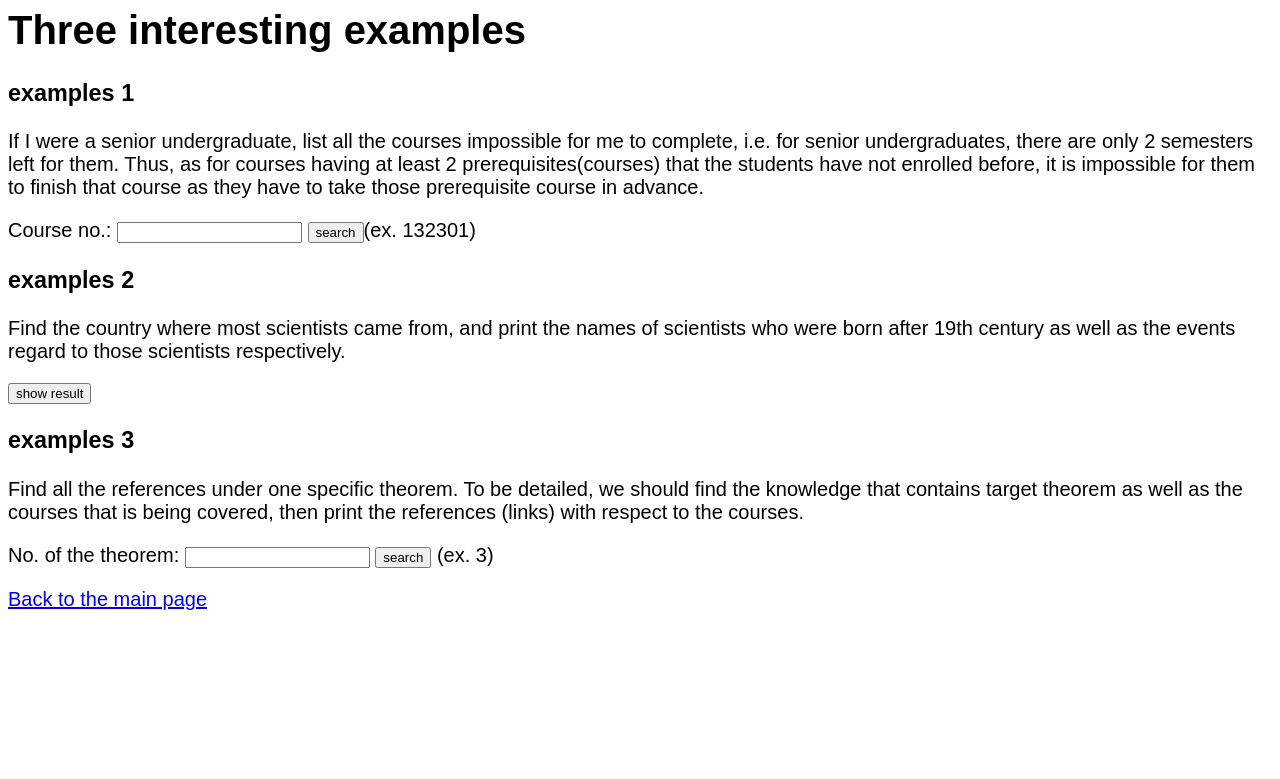
After one commit to tykswtr/cs4111, a Flask app: page /interesting_example in a window 1280 px wide. The commit adds this page. Shown: the top 779 px of the page. Run offline with Flask 2, Linux system fonts and the light colour scheme; parts of the project's set-up code (start-up, migrations or seed data) failed here and were passed over.

Commit message:
first merge

```diff
--- a/server.py
+++ b/server.py
@@ -230,6 +230,19 @@ def theorem():
 
   return render_template("theorem.html", **context)
 
+@app.route('/event')
+def event():
+  s = """Select * FROM EVENT"""
+  cursor = g.conn.execute(s)
+  names = []
+  for result in cursor:
+    names.append(result)  # can also be accessed using result[0]
+  cursor.close()
+
+  context = dict(data=names)
+  return render_template("event.html", **context)
+
+
 @app.route('/course2knowledge', methods = ['GET', 'POST'])
 def course2knowledge():
   name = request.form['name']
@@ -405,7 +418,7 @@ def theorem2knowledge():
 @app.route('/theorem2scientist', methods = ['GET', 'POST'])
 def theorem2scientist():
   name = request.form['name']
-  s = """select prove.person_id, scientist.s_name from scientist, prove where prove.person_id """
+  s = """select prove.person_id, scientist.s_name from scientist, prove where prove.person_id = scientist.person_id and prove.theorem_id = """
   s += name
   #s += """'"""
   print s
@@ -419,7 +432,200 @@ def theorem2scientist():
 
   context = dict(data=names)
 
+  return render_template("scientist.html", **context)
+
+@app.route('/theorem2axiom', methods = ['GET', 'POST'])
+def theorem2axiom():
+  name = request.form['name']
+  s = """select axiom_name from premise where theorem_id = """
+  s += name
+  #s += """'"""
+  print s
+  cursor = g.conn.execute(s)
+
+  names = []
+  for result in cursor:
+    names.append(result)  # can also be accessed using result[0]
+  cursor.close()
+  print names
+
+  context = dict(data=names)
+
+  return render_template("axiom.html", **context)
+
+@app.route('/theoremContent', methods = ['GET', 'POST'])
+def theoremContent():
+  name = request.form['name']
+  s = """select theorem_content from theorem where theorem_id = """
+  s += name
+  #s += """'"""
+  print s
+  cursor = g.conn.execute(s)
+
+  names = []
+  for result in cursor:
+    names.append(result)  # can also be accessed using result[0]
+  cursor.close()
+  print names
+
+  context = dict(data=names)
+
+  return render_template("theorem.html", **context)
+
+
+# Example of adding new data to the database
+@app.route('/interesting_example')
+def interesting_example():
+  return render_template("example.html")
+
+@app.route('/example1', methods=['POST'])
+def example1():
+  name = request.form['name']
+  s = """select c0.course_id, c0.c_name from course c0 where c0.course_id <> """
+  s += name
+  s += """ and
+                                c0.course_id not in (select c7.course_id from course c7, prerequisite p5 where
+                                p5.course_id_pre = """
+  s += name
+  s += """ and p5.course_id_post = c7.course_id) and c0.course_id
+                                not in (select c3.course_id from course c1, course c2, course c3, prerequisite p1,
+                                prerequisite p2 where p1.course_id_pre = c1.course_id and p1.course_id_post =
+                                c2.course_id and p2.course_id_pre = c2.course_id and p2.course_id_post = c3.course_id and
+                                c1.course_id = """
+  s += name
+  s += """) and c0.course_id in (select c4.course_id from course c4, prerequisite
+                                p3 where c4.course_id = p3.course_id_post) and c0.course_id not in (select c6.course_id from
+                                course c5, course c6, prerequisite p4 where p4.course_id_pre = c5.course_id and
+                                p4.course_id_post = c6.course_id and c5.course_id not in (select c4.course_id from
+                                course c4, prerequisite p3 where c4.course_id = p3.course_id_post))"""
+  cursor = g.conn.execute(s)
+  names = []
+  for result in cursor:
+    names.append(result)  # can also be accessed using result[0]
+  cursor.close()
+  context = dict(data=names)
+  return render_template("example1.html", **context)
+
+# Example of adding new data to the database
+@app.route('/example2', methods=['POST'])
+def example2():
+  s = """select event.event_name, scientist.s_name from scientist, event, regardto where regardto.event_id
+          = event.event_id and regardto.person_id = scientist.person_id and date_of_birth > '1800-01-01 00:00:00'
+          and nationality in (select nationality from scientist where date_of_birth > '1800-01-01 00:00:00'
+          group by nationality having count(*) = (select max(cnt) from (select count(*) as cnt from scientist
+          where date_of_birth > '1800-01-01 00:00:00' group by nationality) S))"""
+  cursor = g.conn.execute(s)
+  names = []
+  for result in cursor:
+    names.append(result)  # can also be accessed using result[0]
+  cursor.close()
+  context = dict(data=names)
+  return render_template("example2.html", **context)
+
+# Example of adding new data to the database
+@app.route('/example3', methods=['POST'])
+def example3():
+  name = request.form['name']
+  s = """select distinct theorem.theorem_name as
+        theorem_name, reference.link_name from reference, course, theorem,
+        about, cover where about.course_id = course.course_id and about.link_id = reference.link_id
+        and cover.course_id = course.course_id and cover.k_name = theorem.k_name and theorem.theorem_id = """
+  s += name
+  cursor = g.conn.execute(s)
+  names = []
+  for result in cursor:
+    names.append(result)  # can also be accessed using result[0]
+  cursor.close()
+
+  context = dict(data=names)
+  return render_template("example3.html", **context)
+
+
+# Example of adding new data to the database
+@app.route('/event2scientist', methods=['POST'])
+def event2scientist():
+  name = request.form['name']
+  s = """select * from scientist, regardto , event where regardto.person_id = scientist.person_id and
+          regardto.event_id = event.event_id and s_name = '"""
+  s += name
+  s += """'"""
+  cursor = g.conn.execute(s)
+  names = []
+  for result in cursor:
+    names.append(result)  # can also be accessed using result[0]
+  cursor.close()
+
+  context = dict(data=names)
+  return render_template("scientist.html", **context)
+
+@app.route('/event2knowledge', methods=['POST'])
+def event2knowledge():
+  name = request.form['name']
+  s = """select knowledge from knowledge, relateto where relateto.k_name = knowledge.k_name and
+          relateto.event_id = '"""
+  s += name
+  s += """'"""
+  cursor = g.conn.execute(s)
+  names = []
+  for result in cursor:
+    names.append(result)  # can also be accessed using result[0]
+  cursor.close()
+
+  context = dict(data=names)
   return render_template("knowledge.html", **context)
+
+@app.route('/insert_course', methods=['POST'])
+def insert_course():
+  c_id = request.form['c_id']
+  c_name = request.form['c_name']
+  k_name = request.form['k_name']
+
+  s = """INSERT INTO course (course_id, c_name)  VALUES("""
+  s += c_id
+  s += """, '"""
+  s += c_name
+  s += """')"""
+  g.conn.execute(s)
+  s = """INSERT INTO cover (k_name, course_id) VALUES('"""
+  s += k_name
+  s += """', """
+  s += c_id
+  s += """)"""
+  g.conn.execute(s)
+  s = """select * from course"""
+  cursor = g.conn.execute(s)
+  names = []
+  for result in cursor:
+    names.append(result)  # can also be accessed using result[0]
+  cursor.close()
+
+  context = dict(data=names)
+  return render_template("course.html", **context)
+
+@app.route('/insert_prerequisite', methods=['POST'])
+def insert_prerequisite():
+  c_id_pre = request.form['c_id_pre']
+  c_id_post = request.form['c_id_post']
+  s = """INSERT INTO prerequisite (course_id_pre, course_id_post)  VALUES("""
+  s += c_id_pre
+  s += """, """
+  s += c_id_post
+  s += """)"""
+  g.conn.execute(s)
+  s = """select prerequisite.course_id_pre, course.c_name from prerequisite,
+        course where prerequisite.course_id_pre = course.course_id and prerequisite.course_id_post = """
+  s += c_id_post
+  # s += """'"""
+  cursor = g.conn.execute(s)
+  s = """select * from prerequisite"""
+  cursor = g.conn.execute(s)
+  names = []
+  for result in cursor:
+    names.append(result)  # can also be accessed using result[0]
+  cursor.close()
+
+  context = dict(data=names)
+  return render_template("course.html", **context)
 @app.route('/another')
 def another():
   return render_template("event.html")
--- /dev/null
+++ b/templates/example.html
@@ -0,0 +1,41 @@
+<html>
+  <style>
+    body{
+      font-size: 15pt;
+      font-family: arial;
+    }
+  </style>
+
+
+<body>
+<h1>Three interesting examples</h1>
+
+<h3>examples 1</h3>
+<form method="POST" action="/example1">
+    <p>If I were a senior undergraduate, list all the courses impossible for me to complete,
+        i.e. for senior undergraduates, there are only 2 semesters left for them. Thus, as
+        for courses having at least 2 prerequisites(courses) that the students have not enrolled before,
+        it is impossible for them to finish that course as they have to take those prerequisite course in advance.</p>
+    <p>Course no.: <input type="text" name="name"> <input type="submit" value="search">(ex. 132301)</p>
+</form>
+
+<h3>examples 2</h3>
+<form method="POST" action="/example2">
+    <p>Find the country where most scientists came from, and print the names of scientists who were born after 19th
+        century as well as the events regard to those scientists respectively.</p>
+<p><input type="submit" value="show result"></p>
+</form>
+
+<h3>examples 3</h3>
+<form method="POST" action="/example3">
+    <p>Find all the references under one specific theorem. To be detailed, we should find the knowledge that contains
+        target theorem as well as the courses that is being covered, then print the references (links) with respect
+        to the courses.</p>
+    <p>No. of the theorem: <input type="text" name="name"> <input type="submit" value="search"> (ex. 3)</p>
+</form>
+
+<p><a href="/">Back to the main page</a></p>
+</body>
+
+
+</html>
--- a/templates/index.html
+++ b/templates/index.html
@@ -28,6 +28,9 @@
 <form action="/theorem">
 <p><input type="submit" value="Theorem"></p>
 </form>
+<form action="/interesting_example">
+<p>Here are three interesting queries provided in project 1.2: <input type="submit" value="turn to"></p>
+</form>
 
 </body>
 
--- a/templates/reference.html
+++ b/templates/reference.html
@@ -19,7 +19,7 @@
 
 <!-- <p><a href="another">Go to the other page</a></p> -->
 
-<form method="POST" action="/search8">
+<form method="POST" action="/reference2course">
 <p>Course Related to Reference(Such as: 1, 2): <input type="text" name="name"><input type="submit" value="search"></p>
 </form>
 
```
Also changed, not shown: templates/course.html (+38 -0 lines), templates/event.html (added, +28 -0 lines), templates/example1.html (added, +32 -0 lines), templates/example2.html (added, +24 -0 lines), templates/example3.html (added, +32 -0 lines), templates/knowledge.html (+4 -4 lines), templates/scientist.html (added, +10 -0 lines), templates/theorem.html (+5 -5 lines).
